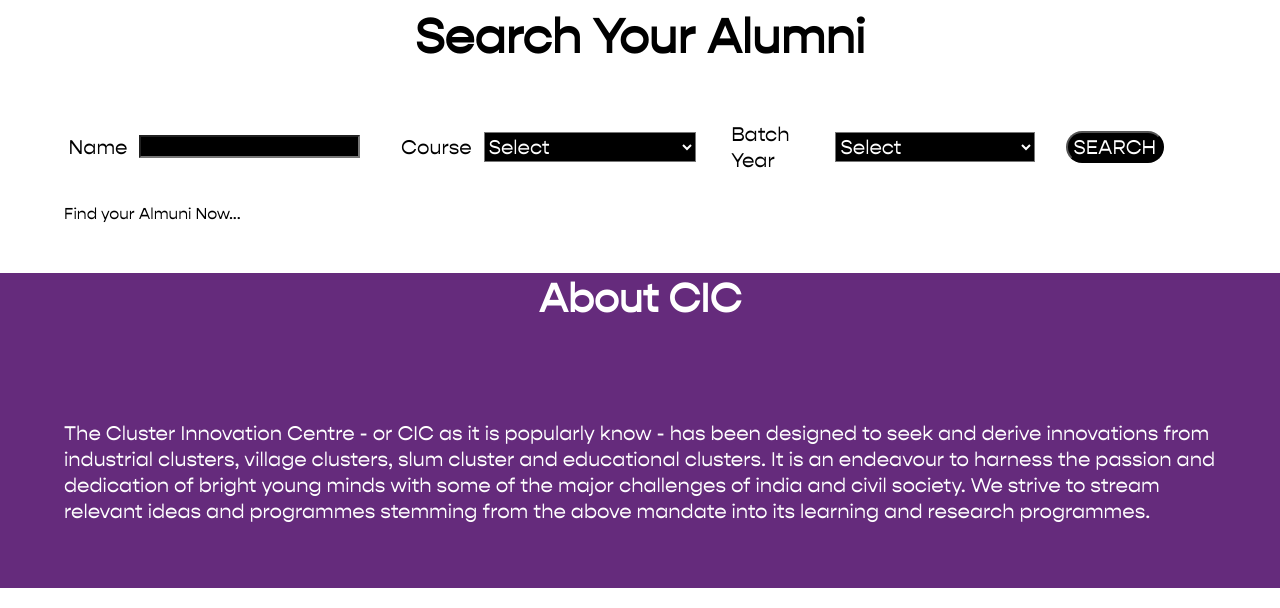
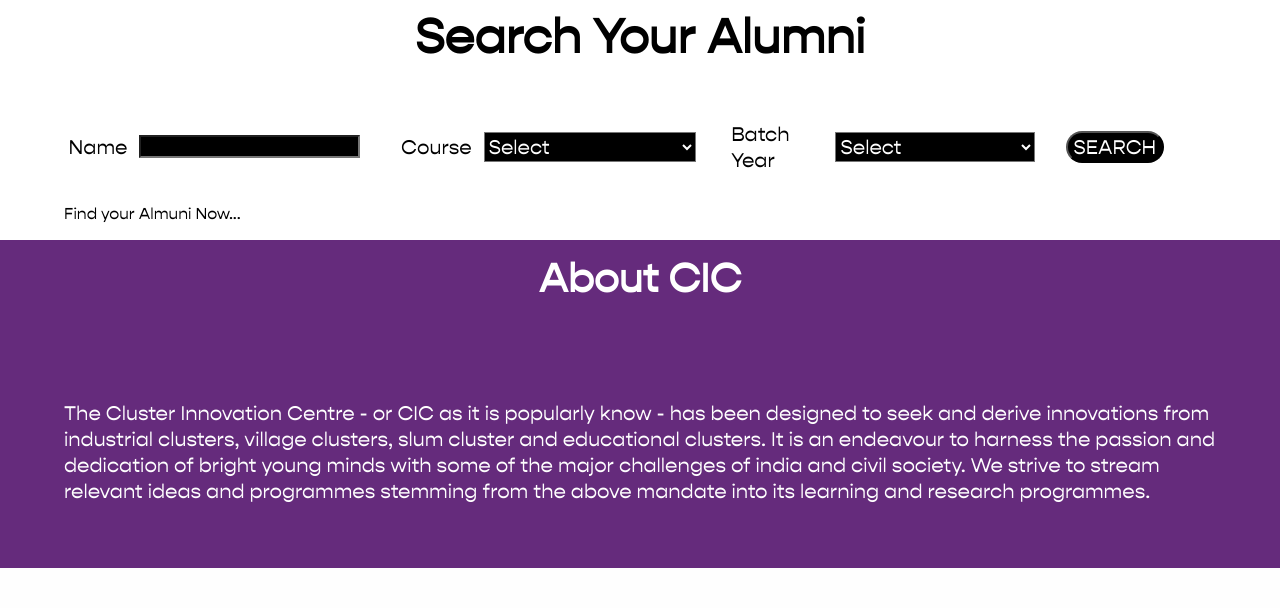
Before and after one commit to sudoyolo/cic-alumni, a Flask app: page / in a window 1280 px wide. Shown: the part 859-1467 px from the top of the page. After the commit the page ends 1427 px from the top, so only its background shows below. Run offline with Flask 3, Linux system fonts and the light colour scheme.

Commit message:
fix styling issues and improvements

```diff
--- a/static/style.css
+++ b/static/style.css
@@ -175,11 +175,15 @@
     font-size: 5vh;
     text-align: center;
     color: white;
+    margin-top: 0;
+    padding-top: 1%;
 }
 .about-cic p{
     color: white;
     font-size: 2.5vh;
     padding: 5%;
+    margin-top: 0;
+    margin-bottom: 0;
 }
 .show-rec{
     width: 90%;
```
